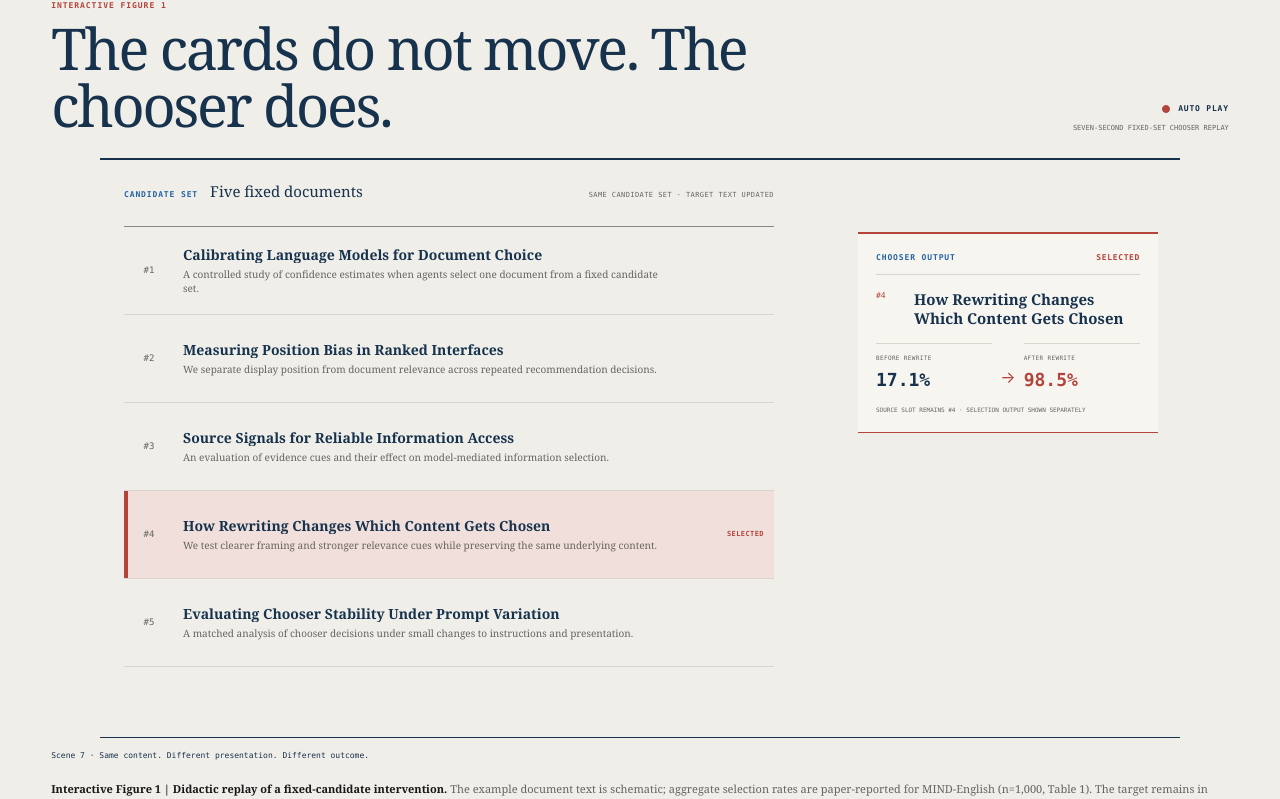
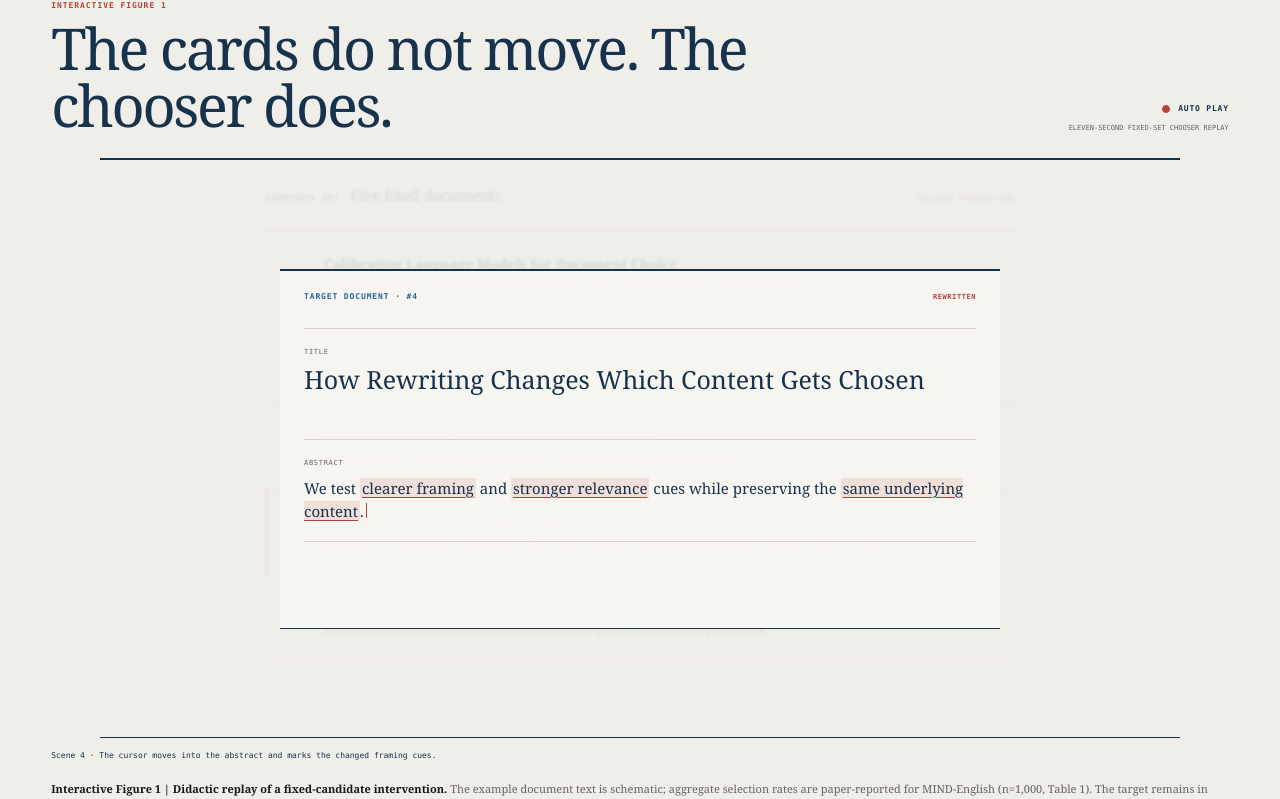
Before and after one commit to Agentbait/agentbait.github.io, a Next.js app: page / in a window 1280 px wide. Shown: the part 778-1577 px from the top of the page. Built offline with nearby package versions, Linux system fonts and the light colour scheme.

Commit message:
Slow and clarify storyboard cursors

```diff
--- a/app/globals.css
+++ b/app/globals.css
@@ -91,7 +91,7 @@ a:focus-visible, button:focus-visible, summary:focus-visible { outline: 2px soli
 .candidate-set > header b { color: var(--navy); font-family: var(--serif); font-size: 15px; font-weight: 500; }
 .candidate-set > header small { color: var(--muted); font-family: var(--mono); font-size: 7px; letter-spacing: .06em; text-transform: uppercase; }
 .candidate-set ol { margin: 0; padding: 0; list-style: none; }
-.candidate-card { min-height: 88px; display: grid; grid-template-columns: 42px minmax(0, 1fr) 76px; gap: 13px; align-items: center; padding: 10px 10px 10px 4px; position: relative; border-bottom: 1px solid var(--rule); transition: opacity .3s ease, color .3s ease, background .3s ease, box-shadow .3s ease, transform .3s ease; animation: candidate-rise .55s both; }
+.candidate-card { min-height: 88px; overflow: hidden; display: grid; grid-template-columns: 42px minmax(0, 1fr) 76px; gap: 13px; align-items: center; padding: 10px 10px 10px 4px; position: relative; border-bottom: 1px solid var(--rule); transition: opacity .3s ease, color .3s ease, background .3s ease, box-shadow .3s ease, transform .3s ease; animation: candidate-rise .55s both; }
 .candidate-card:nth-child(2) { animation-delay: .07s; }
 .candidate-card:nth-child(3) { animation-delay: .14s; }
 .candidate-card:nth-child(4) { animation-delay: .21s; }
@@ -102,7 +102,8 @@ a:focus-visible, button:focus-visible, summary:focus-visible { outline: 2px soli
 .paper-copy small { overflow: hidden; margin-top: 5px; display: -webkit-box; -webkit-line-clamp: 2; -webkit-box-orient: vertical; color: var(--muted); font-family: var(--serif); font-size: 10px; line-height: 1.35; }
 .candidate-card.is-target { box-shadow: inset 2px 0 0 var(--rule-dark); }
 .stage-original-selected .candidate-card.is-target { opacity: .58; }
-.candidate-card.is-inspected { background: var(--blue-pale); box-shadow: inset 3px 0 0 var(--blue); transform: translateX(3px); }
+.candidate-card.is-inspected { background: var(--blue-pale); box-shadow: inset 3px 0 0 var(--blue), 0 0 0 1px var(--blue); transform: translateX(3px); }
+.candidate-card.is-inspected::after { content: ""; height: 2px; position: absolute; inset: 0 0 auto; background: linear-gradient(90deg, transparent, var(--blue), transparent); animation: scan-card .7s ease-out both; }
 .candidate-card.is-selected { background: var(--blue-pale); box-shadow: inset 4px 0 0 var(--blue); }
 .candidate-card.is-target.is-selected { background: var(--red-pale); box-shadow: inset 4px 0 0 var(--red); }
 .decision-label, .not-selected-label { justify-self: end; font-family: var(--mono); font-size: 7px; font-weight: 600; letter-spacing: .06em; text-transform: uppercase; }
@@ -120,9 +121,13 @@ a:focus-visible, button:focus-visible, summary:focus-visible { outline: 2px soli
 .rewrite-field h3, .rewrite-field p { margin: 0; color: var(--navy); font-family: var(--serif); }
 .rewrite-field h3 { min-height: 56px; font-size: 25px; font-weight: 500; line-height: 1.12; }
 .rewrite-field p { font-size: 15px; line-height: 1.55; }
-.editing-title del { display: block; margin-bottom: 7px; color: var(--muted); font-size: 13px; }
-.typed-title { max-width: 0; overflow: hidden; display: inline-block; vertical-align: bottom; white-space: nowrap; animation: type-title .85s steps(48, end) forwards; }
-.text-cursor { width: 1px; height: 1em; margin-left: 2px; display: inline-block; vertical-align: -.08em; background: var(--red); animation: cursor-blink .55s steps(1, end) infinite; }
+.editing-title del { display: block; margin-bottom: 7px; color: var(--muted); font-size: 13px; animation: old-title-out .5s .6s both; }
+.selection-highlight { padding: 0 .08em; background: var(--blue-pale); box-shadow: 0 0 0 1px var(--blue); text-decoration: line-through; animation: select-text .55s ease both; }
+.typed-title { max-width: 0; overflow: hidden; display: inline-block; vertical-align: bottom; white-space: nowrap; animation: type-title 1.35s .72s steps(48, end) both; }
+.text-cursor { width: 1px; height: 1em; margin-left: 2px; display: inline-block; vertical-align: -.08em; background: var(--red); animation: cursor-blink .68s steps(1, end) infinite; }
+.abstract-field mark { animation: phrase-highlight .5s ease both; }
+.abstract-field mark:nth-of-type(2) { animation-delay: .2s; }
+.abstract-field mark:nth-of-type(3) { animation-delay: .4s; }
 .focus-not-selected { margin-top: 15px; display: inline-block; color: var(--muted); font-family: var(--mono); font-size: 8px; letter-spacing: .08em; text-transform: uppercase; animation: fade-note .45s 0s both reverse; }
 
 .storyboard-board.has-output .candidate-set { max-width: 650px; margin-left: 0; transform: translateX(0); }
@@ -142,8 +147,12 @@ a:focus-visible, button:focus-visible, summary:focus-visible { outline: 2px soli
 .selected-output > small { margin-top: 13px; display: block; color: var(--muted); font-family: var(--mono); font-size: 6px; line-height: 1.4; text-transform: uppercase; }
 
 @keyframes candidate-rise { from { opacity: 0; transform: translateY(10px); } to { opacity: 1; transform: translateY(0); } }
+@keyframes scan-card { from { opacity: 0; transform: translateY(0); } 35% { opacity: 1; } to { opacity: 0; transform: translateY(84px); } }
+@keyframes select-text { from { background: transparent; box-shadow: 0 0 0 1px transparent; } to { background: var(--blue-pale); box-shadow: 0 0 0 1px var(--blue); } }
+@keyframes old-title-out { from { opacity: 1; } to { opacity: .25; } }
 @keyframes type-title { from { max-width: 0; } to { max-width: 100%; } }
 @keyframes cursor-blink { 0%, 48% { opacity: 1; } 49%, 100% { opacity: 0; } }
+@keyframes phrase-highlight { from { background: transparent; } to { background: var(--red-pale); } }
 @keyframes fade-note { from { opacity: 0; } to { opacity: 1; } }
 .attack-stage { max-width: 1380px; margin: 0 auto; display: grid; grid-template-columns: 170px minmax(0, 1fr); border-top: 2px solid var(--navy); border-bottom: 1px solid var(--navy); }
 .baseline-strip { grid-column: 1 / -1; display: grid; grid-template-columns: 170px minmax(0, 1fr) auto; gap: 18px; align-items: center; padding: 13px 18px; border-bottom: 1px solid var(--rule-dark); }
@@ -515,5 +524,5 @@ footer a { justify-self: end; color: var(--paper); font-family: var(--mono); fon
 
 @media (prefers-reduced-motion: reduce) {
   html { scroll-behavior: auto; }
-  *, *::before, *::after { transition: none !important; }
+  *, *::before, *::after { animation: none !important; transition: none !important; }
 }
--- a/app/page.tsx
+++ b/app/page.tsx
@@ -107,7 +107,7 @@ function CandidateStoryboard({ stage }: { stage: AttackStage }) {
         <div className="rewrite-field title-field">
           <small>Title</small>
           {stage === "rewrite-title" ? (
-            <h3 className="editing-title"><del>Understanding Preference Effects in Content Selection</del><span className="typed-title">How Rewriting Changes Which Content Gets Chosen</span><i className="text-cursor" aria-hidden="true" /></h3>
+            <h3 className="editing-title"><del>Understanding <span className="selection-highlight">Preference Effects in Content Selection</span></del><span className="typed-title">How Rewriting Changes Which Content Gets Chosen</span><i className="text-cursor" aria-hidden="true" /></h3>
           ) : (
             <h3>{stage === "rewrite-abstract" ? "How Rewriting Changes Which Content Gets Chosen" : "Understanding Preference Effects in Content Selection"}{stage === "focus" && <i className="text-cursor" aria-hidden="true" />}</h3>
           )}
@@ -151,16 +151,16 @@ export default function Home() {
         return;
       }
       timers = [
-        window.setTimeout(() => setStage("scan-a"), 300),
-        window.setTimeout(() => setStage("scan-b"), 650),
-        window.setTimeout(() => setStage("original-selected"), 1000),
-        window.setTimeout(() => setStage("focus"), 2000),
-        window.setTimeout(() => setStage("rewrite-title"), 2500),
-        window.setTimeout(() => setStage("rewrite-abstract"), 3500),
-        window.setTimeout(() => setStage("return"), 4500),
-        window.setTimeout(() => setStage("rescan"), 4850),
-        window.setTimeout(() => setStage("selected"), 5200),
-        window.setTimeout(() => setStage("final"), 6300),
+        window.setTimeout(() => setStage("scan-a"), 500),
+        window.setTimeout(() => setStage("scan-b"), 1200),
+        window.setTimeout(() => setStage("original-selected"), 2000),
+        window.setTimeout(() => setStage("focus"), 3200),
+        window.setTimeout(() => setStage("rewrite-title"), 4000),
+        window.setTimeout(() => setStage("rewrite-abstract"), 6200),
+        window.setTimeout(() => setStage("return"), 8000),
+        window.setTimeout(() => setStage("rescan"), 8700),
+        window.setTimeout(() => setStage("selected"), 9600),
+        window.setTimeout(() => setStage("final"), 11000),
       ];
     };
 
@@ -238,7 +238,7 @@ export default function Home() {
             </div>
             <div className="demo-action autoplay-indicator" aria-label={`Automatic demonstration status: ${stage}`}>
               <span><i className="autoplay-dot" aria-hidden="true" /> Auto play</span>
-              <p>Seven-second fixed-set chooser replay</p>
+              <p>Eleven-second fixed-set chooser replay</p>
             </div>
           </div>
 
```
Also changed, not shown: 1 other file (tests, documents, lock files or other folders).
